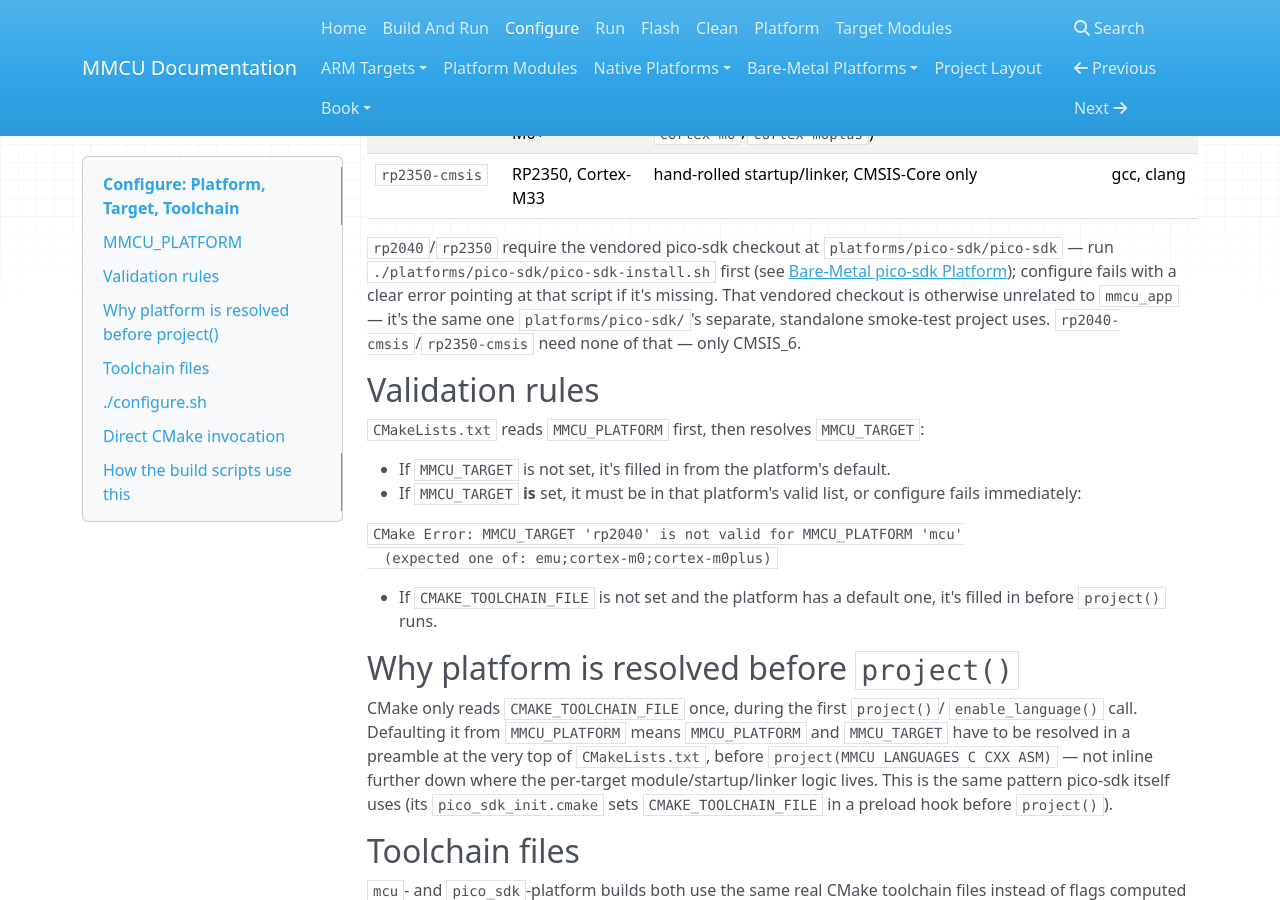
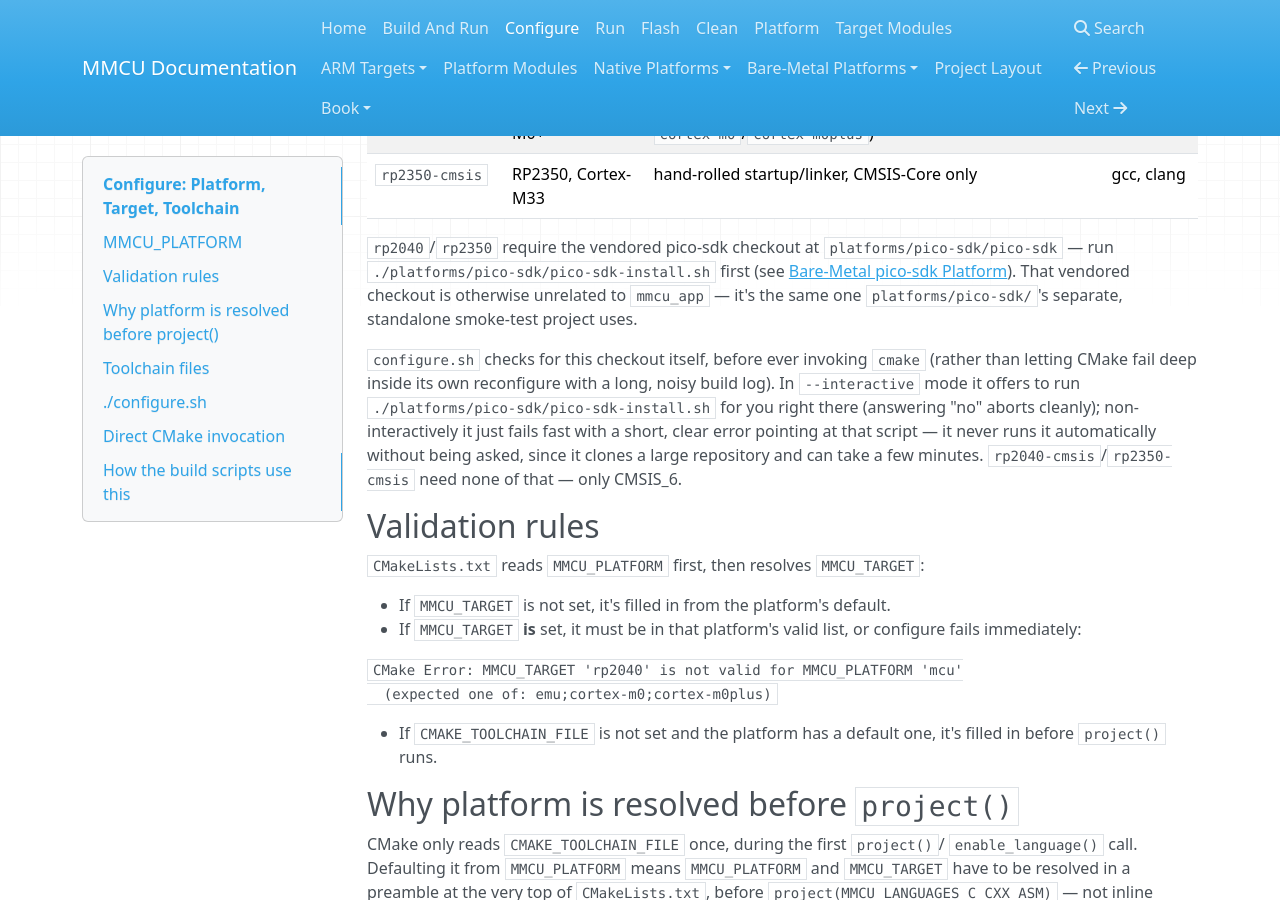
Before and after one commit to 32bitmicroLLC/MMCU, an MkDocs documentation site: the page built from docs/configure.md, in a window 1280 px wide and 900 px high, scrolled down 955 px. Built offline with MkDocs 1.6.1, drawn with Linux system fonts in a browser that asks for light colours; nearby versions of some CDN libraries.

Commit message:
configure.sh: check for pico-sdk checkout before invoking cmake
Previously, configuring rp2040/rp2350 with pico-sdk not yet installed let
CMake fail deep inside its own reconfigure, producing a long, noisy ninja
error (as hit via ./flash.sh -> build.sh -> cmake --build re-running
CMake). configure.sh now checks for platforms/pico-sdk/pico-sdk itself
first, before ever invoking cmake:

- --interactive: offers to run ./platforms/pico-sdk/pico-sdk-install.sh
  right there (a real prompt, not automatic - it clones a large repo and
  can take a few minutes); answering no aborts cleanly with guidance.
- non-interactive: fails fast with a short, clear error pointing at that
  script, instead of the CMake wall of text.

Verified end to end: native/mcu regressions pass (fixed a latent 'set -u'
unbound-variable trap - _mmcu_effective_target is now always initialized so
the new check's condition doesn't blow up for non-pico_sdk platforms),
rp2040-cmsis configures fine without pico-sdk present, the non-interactive
fast-fail path, the interactive 'no' abort path, and the interactive 'yes'
path actually running pico-sdk-install.sh, then successfully configuring
and building mmcu_app.uf2. Documented in docs/configure.md.

```diff
--- a/docs/configure.md
+++ b/docs/configure.md
@@ -39,10 +39,18 @@ freestanding ARM Thumb-2 binary (`mcu`) — see
 `rp2040`/`rp2350` require the vendored pico-sdk checkout at
 `platforms/pico-sdk/pico-sdk` — run
 `./platforms/pico-sdk/pico-sdk-install.sh` first (see
-[Bare-Metal pico-sdk Platform](platforms-baremetal/pico-sdk.md)); configure
-fails with a clear error pointing at that script if it's missing. That
+[Bare-Metal pico-sdk Platform](platforms-baremetal/pico-sdk.md)). That
 vendored checkout is otherwise unrelated to `mmcu_app` — it's the same one
 `platforms/pico-sdk/`'s separate, standalone smoke-test project uses.
+
+`configure.sh` checks for this checkout itself, before ever invoking
+`cmake` (rather than letting CMake fail deep inside its own reconfigure
+with a long, noisy build log). In `--interactive` mode it offers to run
+`./platforms/pico-sdk/pico-sdk-install.sh` for you right there (answering
+"no" aborts cleanly); non-interactively it just fails fast with a short,
+clear error pointing at that script — it never runs it automatically
+without being asked, since it clones a large repository and can take a
+few minutes.
 `rp2040-cmsis`/`rp2350-cmsis` need none of that — only CMSIS_6.
 
 ## Validation rules
```
Also changed, not shown: 1 other file.
